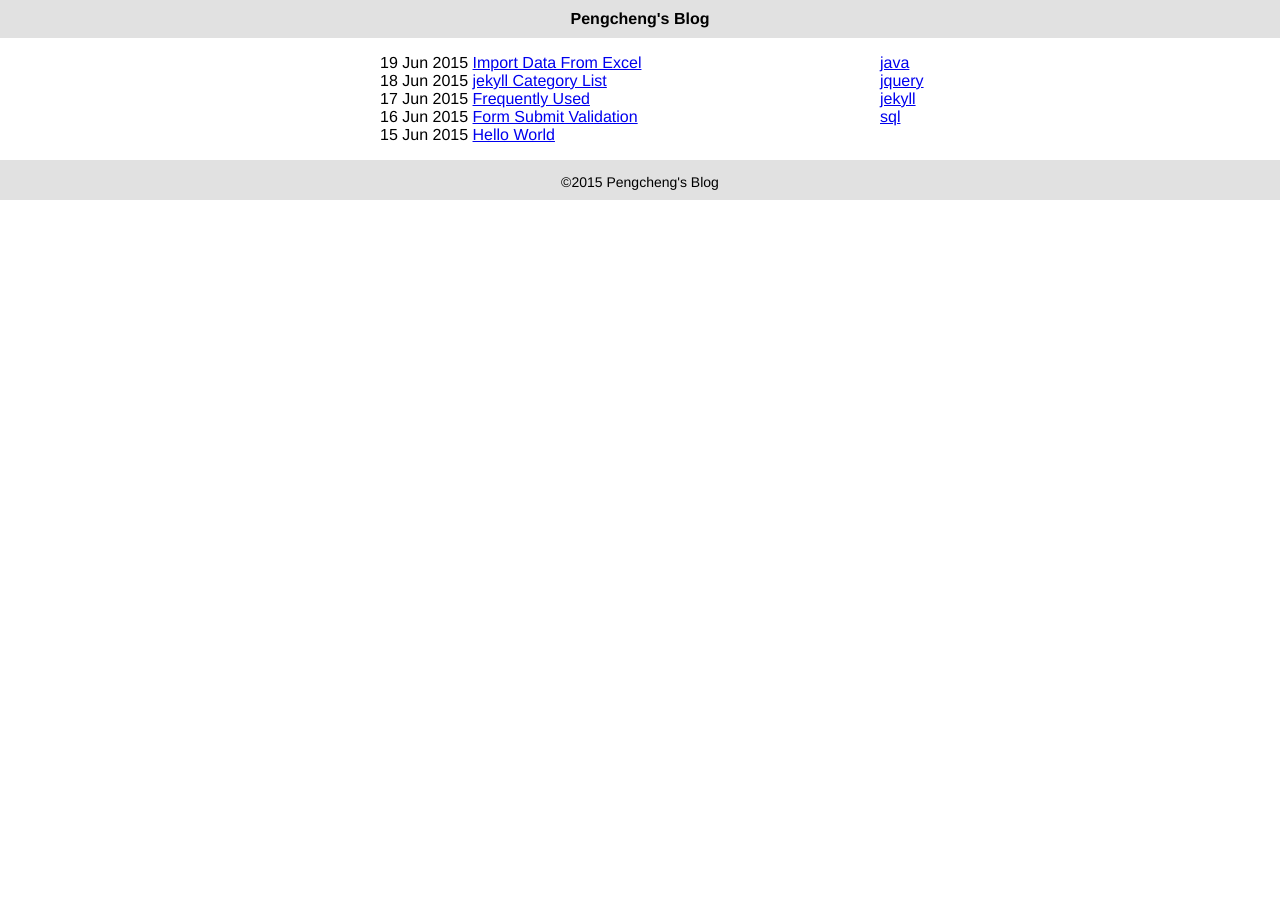
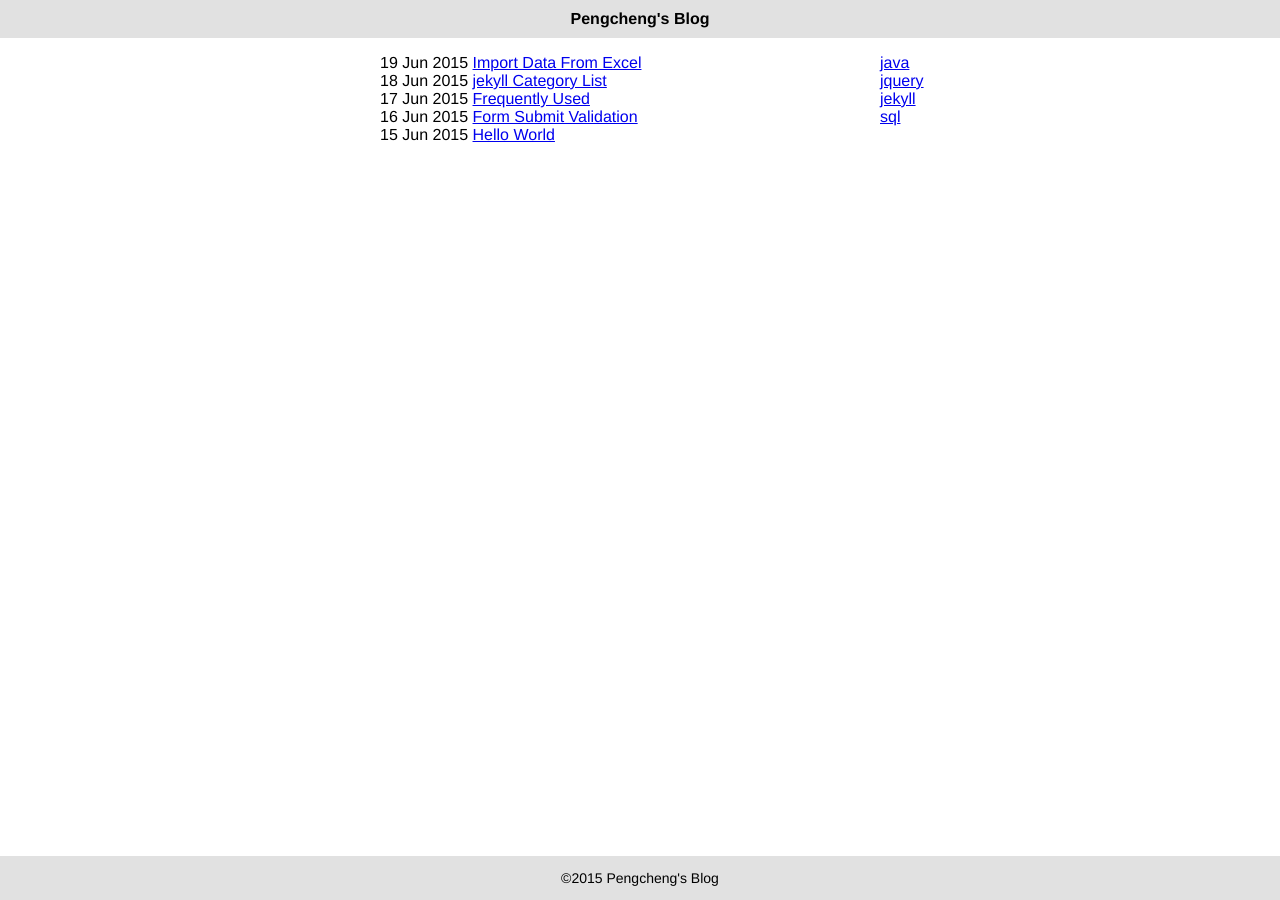
Before and after one commit to anfslove/jekyll_demo, a Jekyll site: the page built from index.html, in a window 1280 px wide. Built offline with Jekyll 4.4.1, drawn with Linux system fonts in a browser that asks for light colours.

Commit message:
Refined footer style.

```diff
--- a/_includes/footer.html
+++ b/_includes/footer.html
@@ -1,6 +1,5 @@
 <div class="footer">
 	<p>&copy;2015 Pengcheng's Blog</p>
 </div>
-</div>
 </body>
 </html>
--- a/_includes/header.html
+++ b/_includes/header.html
@@ -7,7 +7,6 @@
 	<title>{{ page.title }}</title>
 </head>
 <body>
-<div class="body-wrapper">
 <div class="header">
 	Pengcheng's Blog
 </div>
--- a/_layouts/default.html
+++ b/_layouts/default.html
@@ -1,5 +1,5 @@
 {% include header.html %}
-<div class="container clearfix">
+<div class="container">
 	<div class="main">
 		{{ content }}
 	</div>
--- a/css/main.css
+++ b/css/main.css
@@ -25,7 +25,6 @@
     left: 0;
     position: absolute;
     width: 100%;
-    height: 40px;
 }
 
 .footer p {
@@ -36,7 +35,6 @@
 .container{
 	width: 600px;
 	margin: 0 auto;
-	padding-bottom: 40px;
 }
 
 .main{
@@ -59,13 +57,3 @@
 .list-decimal{
 	list-style: decimal;
 }
-
-.clearfix::before, .clearfix::after {
-    content: " ";
-    display: table;
-}
-.clearfix::after {
-    clear: both;
-}
-.clearfix {
-}
```
